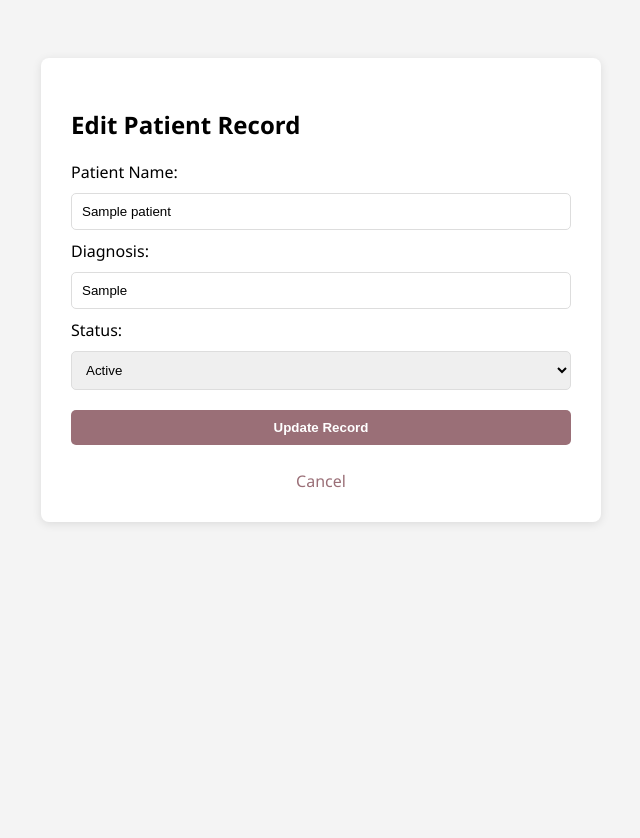
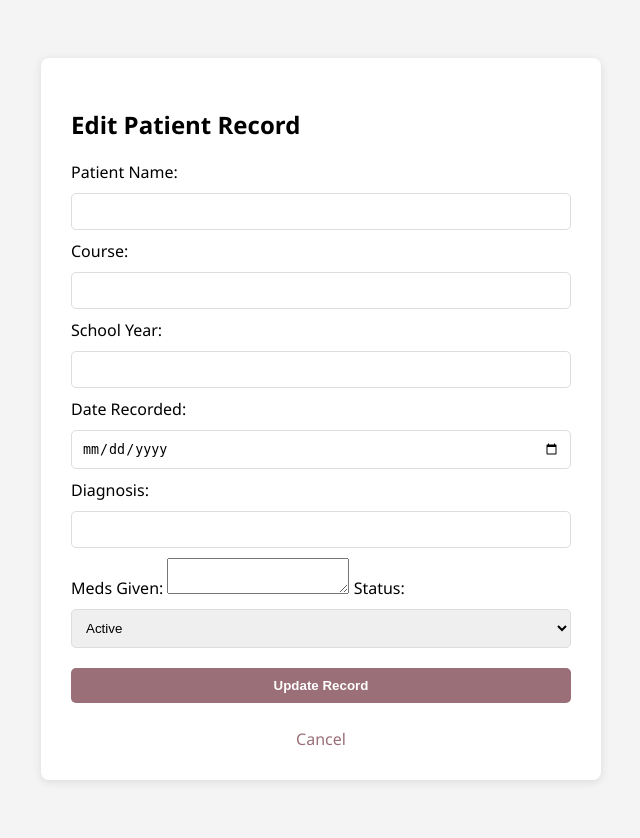
Before and after one commit to KimJulian/IT26_FinalProject, a PHP site: page /HealthFile/edit_patient.php?id=1 in a window 1280 px wide. Shown: the whole page, without its empty margins (319-959 px from the left). Before the commit the page ends 524 px from the top, so only its background shows below. Run offline with PHP 8.4, Linux system fonts and the light colour scheme; a user stored in the database is signed in; tables that the repository leaves empty hold one stand-in row (values such as "Sample post"); data that the repository does not hold is empty.

Commit message:
update edit form to include student academic and medication fields

```diff
--- a/edit_patient.php
+++ b/edit_patient.php
@@ -4,7 +4,8 @@ if (!isset($_SESSION['user'])) { header("Location: login.php"); exit(); }
 $conn = new mysqli("localhost", "root", "", "healthfile_db");
 
 $id = $_GET['id'];
-$patient = $conn->query("SELECT * FROM patients WHERE patient_id = $id")->fetch_assoc();
+$result = $conn->query("SELECT * FROM patients WHERE patient_id = $id");
+$row = $result->fetch_assoc();
 ?>
 
 <!DOCTYPE html>
@@ -28,9 +29,21 @@ $patient = $conn->query("SELECT * FROM patients WHERE patient_id = $id")->fetch_
 
         <label>Patient Name:</label>
         <input type="text" name="patient_name" value="<?php echo htmlspecialchars($patient['patient_name']); ?>" required>
+        <label>Course:</label>
+
+        <input type="text" name="course" value="<?php echo $row['course']; ?>" required>
+
+        <label>School Year:</label>
+        <input type="text" name="school_year" value="<?php echo $row['school_year']; ?>" required>
+
+         <label>Date Recorded:</label>
+        <input type="date" name="date_recorded" value="<?php echo $row['date_recorded']; ?>" required>
 
         <label>Diagnosis:</label>
         <input type="text" name="diagnosis" value="<?php echo htmlspecialchars($patient['diagnosis']); ?>" required>
+
+        <label>Meds Given:</label>
+        <textarea name="meds_given"><?php echo $row['meds_given']; ?></textarea>
 
         <label>Status:</label>
         <select name="status">
```
